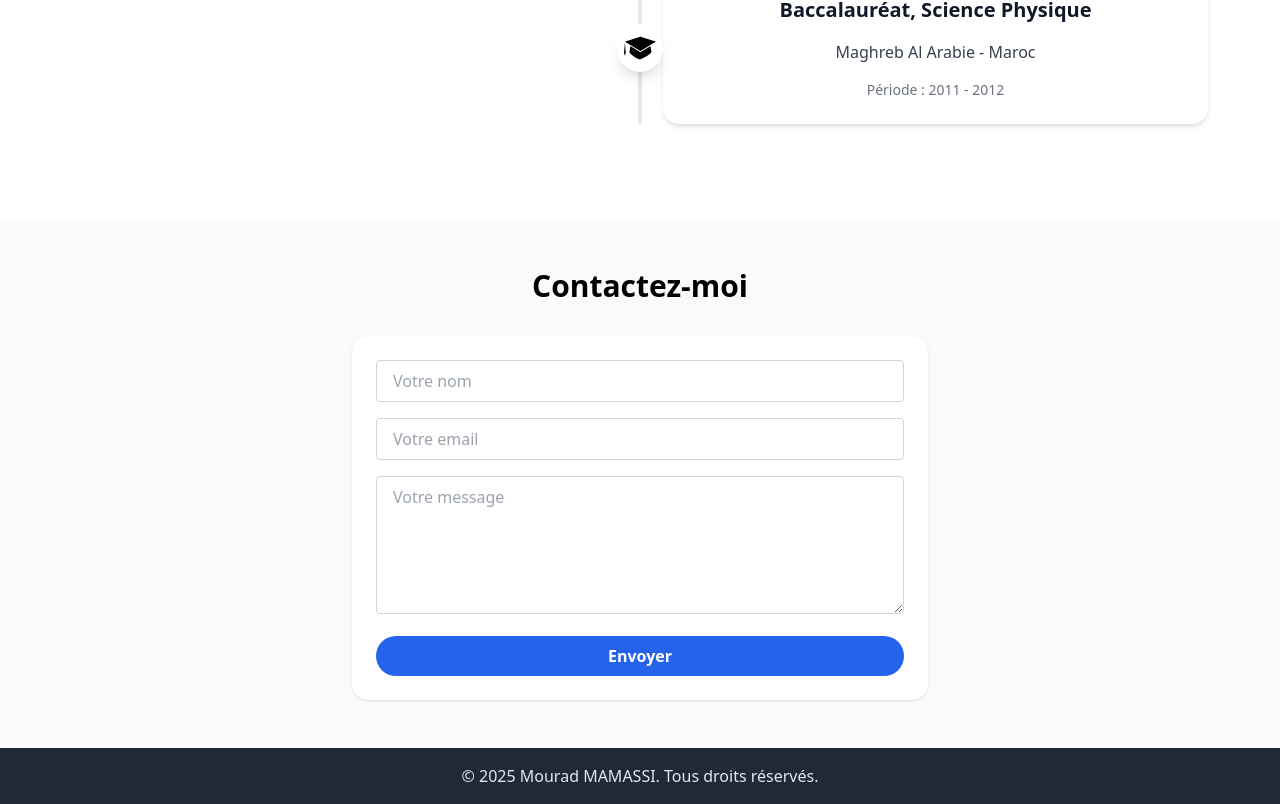
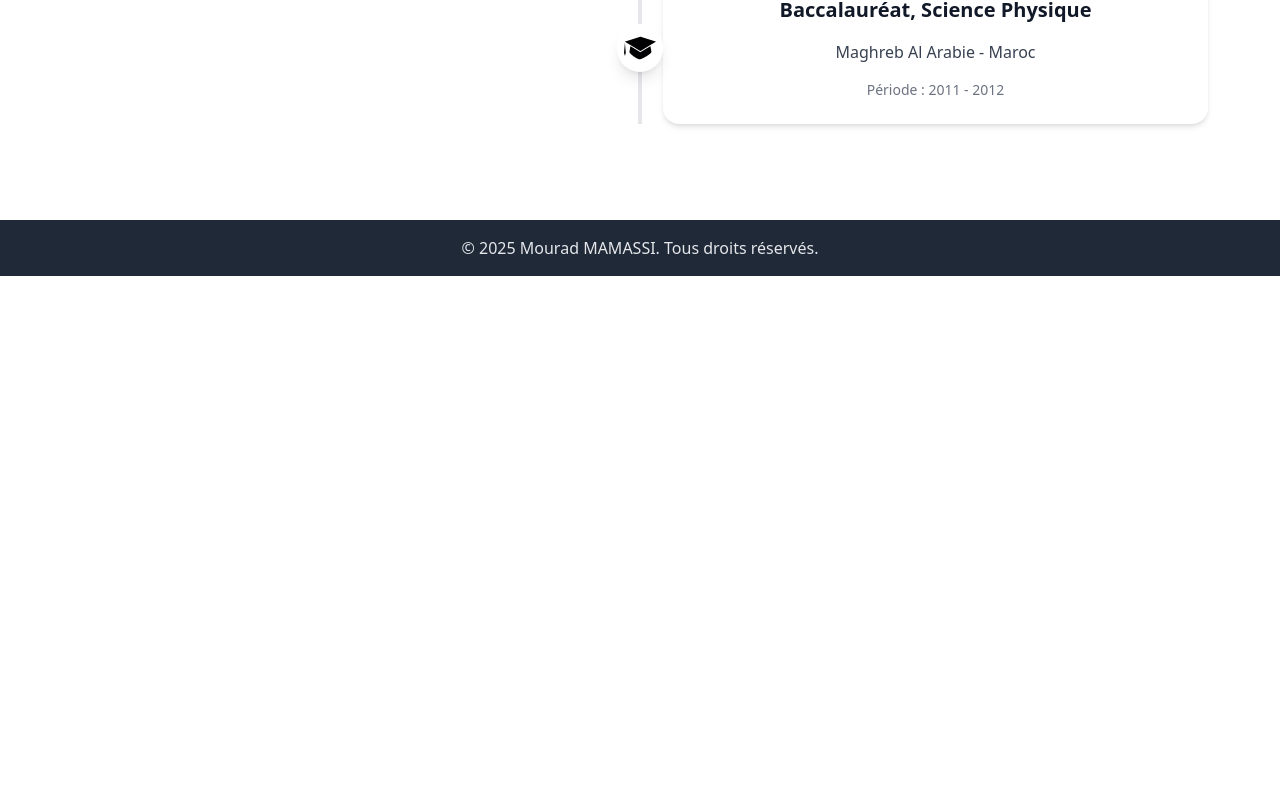
Before and after one commit to mouradmamassi/mourad-portfolio, a React (Vite) app: page / in a window 1280 px wide. Shown: the part 4072-4876 px from the top of the page. After the commit the page ends 4348 px from the top, so only its background shows below. Built offline with nearby package versions, Linux system fonts and the light colour scheme.

Commit message:
🔥 deleting contact form

```diff
--- a/src/App.jsx
+++ b/src/App.jsx
@@ -1,6 +1,5 @@
 import HeroSection from "./components/HeroSection";
 import PortfolioSection from "./components/PortfolioSection";
-import ContactForm from "./components/ContactForm";
 import Footer from "./components/Footer";
 
 export default function App() {
@@ -8,7 +7,6 @@ export default function App() {
     <div className="font-sans">
       <HeroSection />
       <PortfolioSection />
-      <ContactForm />
       <Footer />
     </div>
   );
--- a/src/components/ContactForm.jsx
+++ /dev/null
@@ -1,129 +0,0 @@
-import React, { useState } from "react";
-
-export default function ContactForm() {
-  const [form, setForm] = useState({ name: "", email: "", message: "" });
-  const [errors, setErrors] = useState({});
-  const [isSubmitting, setIsSubmitting] = useState(false);
-
-  const validateForm = () => {
-    const newErrors = {};
-    if (!form.name.trim()) newErrors.name = "Le nom est requis.";
-    if (!form.email.trim()) newErrors.email = "L'email est requis.";
-    else if (!/\S+@\S+\.\S+/.test(form.email)) {
-      newErrors.email = "L'adresse email est invalide.";
-    }
-    if (!form.message.trim()) newErrors.message = "Le message est requis.";
-    setErrors(newErrors);
-    return Object.keys(newErrors).length === 0;
-  };
-
-  const handleChange = (e) => {
-    const { name, value } = e.target;
-    setForm((prevForm) => ({ ...prevForm, [name]: value }));
-  };
-
-  const handleSubmit = async (e) => {
-    e.preventDefault();
-    if (!validateForm()) return;
-
-    setIsSubmitting(true);
-    // Simuler l'envoi de données
-    await new Promise((resolve) => setTimeout(resolve, 1000));
-    console.log("Message envoyé :", form);
-
-    alert("Message envoyé. Merci !");
-
-    setForm({ name: "", email: "", message: "" });
-    setIsSubmitting(false);
-
-    // Tu peux intégrer ici un service comme EmailJS, Formspree ou un backend perso.
-    // Exemple d'intégration de Formspree:
-    /*
-    const response = await fetch("https://formspree.io/f/your_form_id", {
-      method: "POST",
-      body: JSON.stringify(form),
-      headers: {
-        "Content-Type": "application/json",
-        Accept: "application/json",
-      },
-    });
-    if (response.ok) {
-      alert("Message envoyé avec succès !");
-      setForm({ name: "", email: "", message: "" });
-    } else {
-      alert("Une erreur s'est produite. Veuillez réessayer.");
-    }
-    setIsSubmitting(false);
-    */
-  };
-
-  return (
-    <section className="bg-gray-50 py-12 px-6">
-      <h2 className="text-3xl font-bold text-center mb-8">Contactez-moi</h2>
-      <form
-        onSubmit={handleSubmit}
-        className="max-w-xl mx-auto bg-white p-6 rounded-2xl shadow space-y-4"
-      >
-        <div>
-          <input
-            type="text"
-            name="name"
-            placeholder="Votre nom"
-            value={form.name}
-            className={`w-full border rounded px-4 py-2 ${
-              errors.name ? "border-red-500" : "border-gray-300"
-            }`}
-            onChange={handleChange}
-            required
-          />
-          {errors.name && (
-            <p className="text-red-500 text-sm mt-1">{errors.name}</p>
-          )}
-        </div>
-        <div>
-          <input
-            type="email"
-            name="email"
-            placeholder="Votre email"
-            value={form.email}
-            className={`w-full border rounded px-4 py-2 ${
-              errors.email ? "border-red-500" : "border-gray-300"
-            }`}
-            onChange={handleChange}
-            required
-          />
-          {errors.email && (
-            <p className="text-red-500 text-sm mt-1">{errors.email}</p>
-          )}
-        </div>
-        <div>
-          <textarea
-            name="message"
-            placeholder="Votre message"
-            rows={5}
-            value={form.message}
-            className={`w-full border rounded px-4 py-2 ${
-              errors.message ? "border-red-500" : "border-gray-300"
-            }`}
-            onChange={handleChange}
-            required
-          />
-          {errors.message && (
-            <p className="text-red-500 text-sm mt-1">{errors.message}</p>
-          )}
-        </div>
-        <button
-          type="submit"
-          className={`w-full bg-blue-600 text-white font-bold px-4 py-2 rounded-full transition-colors ${
-            isSubmitting
-              ? "bg-blue-400 cursor-not-allowed"
-              : "hover:bg-blue-700"
-          }`}
-          disabled={isSubmitting}
-        >
-          {isSubmitting ? "Envoi en cours..." : "Envoyer"}
-        </button>
-      </form>
-    </section>
-  );
-}
```
